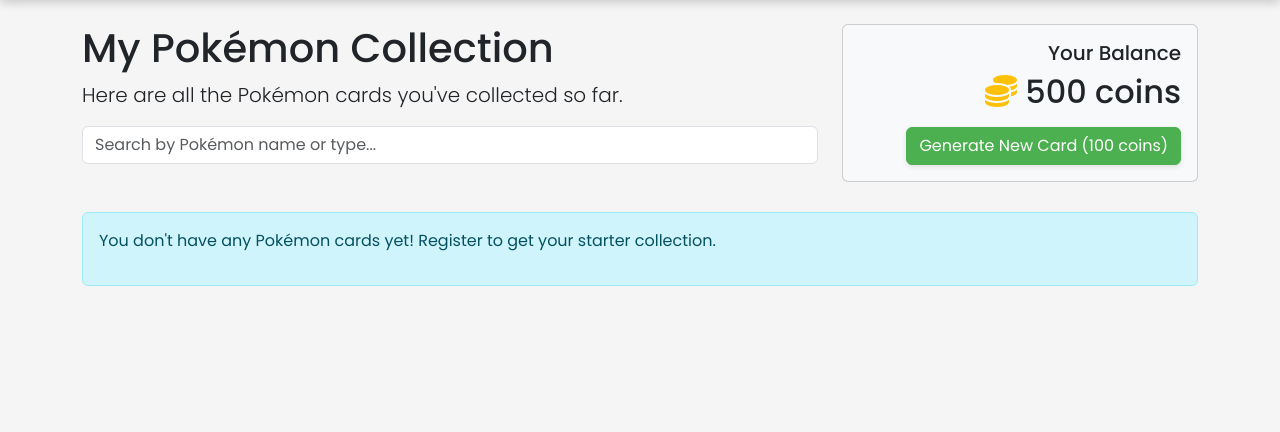
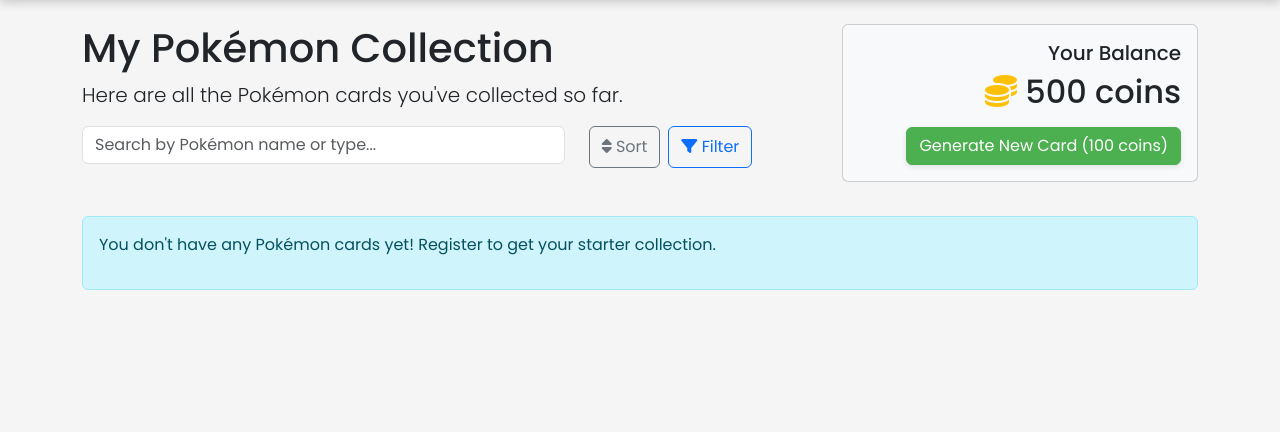
Before and after one commit to frankchang1000/PokeTrade, a Django app: page /cards/collection/ in a window 1280 px wide. Shown: the part 76-508 px from the top of the page. Run offline with Django 5.2, Linux system fonts and the light colour scheme; the visitor is signed in with stand-in values (Sample User, id 1); data that the repository does not hold is empty; some libraries are stand-ins or nearby versions.

Commit message:
added filter buttons and sort by alphabetical button

```diff
--- a/cards/templates/cards/collection.html
+++ b/cards/templates/cards/collection.html
@@ -6,10 +6,44 @@
             <h1>My Pokémon Collection</h1>
             <p class="lead">Here are all the Pokémon cards you've collected so far.</p>
 
-            <!-- Search Input -->
+            <!-- Search and Filter Controls -->
             <div class="mb-4">
-                <input type="text" id="searchInput" class="form-control" placeholder="Search by Pokémon name or type..."
-                       value="{{ template_data.search_term|default:'' }}" autocomplete="off">
+                <div class="row">
+                    <div class="col-md-8">
+                        <input type="text" id="searchInput" class="form-control" placeholder="Search by Pokémon name or type..."
+                               value="{{ template_data.search_term|default:'' }}" autocomplete="off">
+                    </div>
+                    <div class="col-md-4">
+                        <div class="d-flex">
+                            <button id="sortButton" class="btn btn-outline-secondary me-2 py-2" data-sort="{{ template_data.sort_by|default:'' }}">
+                                <i class="fas fa-sort"></i> Sort
+                            </button>
+                            <button class="btn btn-outline-primary py-2" type="button" data-bs-toggle="collapse" data-bs-target="#typeFilterCollapse" aria-expanded="false" aria-controls="typeFilterCollapse">
+                                <i class="fas fa-filter"></i> Filter
+                            </button>
+                        </div>
+                    </div>
+                </div>
+
+                <!-- Type Filter Checkboxes (Collapsible) -->
+                <div class="collapse mt-2" id="typeFilterCollapse">
+                    <div class="card card-body">
+                        <h6 class="mb-2">Filter by Type:</h6>
+                        <div class="row" id="typeCheckboxes">
+                            {% for type in template_data.available_types %}
+                                <div class="col-md-3 col-6 mb-2">
+                                    <div class="form-check">
+                                        <input class="form-check-input type-checkbox" type="checkbox" value="{{ type }}" id="type-{{ type }}"
+                                               {% if type in template_data.filter_types %}checked{% endif %}>
+                                        <label class="form-check-label" for="type-{{ type }}">
+                                            {{ type|title }}
+                                        </label>
+                                    </div>
+                                </div>
+                            {% endfor %}
+                        </div>
+                    </div>
+                </div>
             </div>
         </div>
         <div class="col-md-4 text-end">
@@ -110,34 +144,80 @@
 
         // AJAX search functionality
         const searchInput = document.getElementById('searchInput');
+        const sortButton = document.getElementById('sortButton');
+        const typeCheckboxes = document.querySelectorAll('.type-checkbox');
         const cardsContainer = document.getElementById('cardsContainer');
         let searchTimeout;
+        let currentSort = sortButton.getAttribute('data-sort');
 
+        // Function to get selected types
+        function getSelectedTypes() {
+            const selectedTypes = [];
+            typeCheckboxes.forEach(checkbox => {
+                if (checkbox.checked) {
+                    selectedTypes.push(checkbox.value);
+                }
+            });
+            return selectedTypes;
+        }
+
+        // Function to update cards display
+        function updateCards() {
+            const searchTerm = searchInput.value.trim();
+            const sortBy = currentSort;
+            const selectedTypes = getSelectedTypes();
+
+            // Make AJAX request to search endpoint with all parameters
+            fetch(`{% url 'search_cards' %}?search=${encodeURIComponent(searchTerm)}&sort=${encodeURIComponent(sortBy)}&types=${encodeURIComponent(JSON.stringify(selectedTypes))}`)
+                .then(response => response.json())
+                .then(data => {
+                    // Update the cards container with the new results
+                    updateCardsDisplay(data.cards);
+                })
+                .catch(error => console.error('Error fetching search results:', error));
+        }
+
+        // Search input event listener
         searchInput.addEventListener('input', function() {
             // Clear previous timeout to prevent multiple requests
             clearTimeout(searchTimeout);
 
             // Set a new timeout to delay the search request
             searchTimeout = setTimeout(function() {
-                const searchTerm = searchInput.value.trim();
+                updateCards();
+            }, 300); // 300ms delay
+        });
 
-                // Make AJAX request to search endpoint
-                fetch(`{% url 'search_cards' %}?search=${encodeURIComponent(searchTerm)}`)
-                    .then(response => response.json())
-                    .then(data => {
-                        // Update the cards container with the new results
-                        updateCardsDisplay(data.cards);
-                    })
-                    .catch(error => console.error('Error fetching search results:', error));
-            }, 300); // 300ms delay
+        // Sort button event listener
+        sortButton.addEventListener('click', function() {
+            // Cycle through three states: no sort, A-Z, Z-A
+            if (currentSort === '') {
+                currentSort = 'name';
+                sortButton.innerHTML = '<i class="fas fa-sort-alpha-down"></i> A-Z';
+            } else if (currentSort === 'name') {
+                currentSort = '-name';
+                sortButton.innerHTML = '<i class="fas fa-sort-alpha-down-alt"></i> Z-A';
+            } else {
+                currentSort = '';
+                sortButton.innerHTML = '<i class="fas fa-sort"></i> Sort';
+            }
+            sortButton.setAttribute('data-sort', currentSort);
+            updateCards();
+        });
+
+        // Type checkbox event listeners
+        typeCheckboxes.forEach(checkbox => {
+            checkbox.addEventListener('change', function() {
+                updateCards();
+            });
         });
 
         // Function to update the cards display
         function updateCardsDisplay(cards) {
             if (cards.length === 0) {
                 cardsContainer.innerHTML = `
-                    <div class="alert alert-info">
-                        <p>No cards found matching your search.</p>
+                    <div class="alert alert-info d-flex align-items-center justify-content-center" style="height: 150px;">
+                        <p class="mb-0">No cards found matching your criteria.</p>
                     </div>
                 `;
                 return;
--- a/cards/views.py
+++ b/cards/views.py
@@ -2,9 +2,10 @@ from django.shortcuts import render, redirect
 from django.contrib.auth.decorators import login_required
 from django.contrib import messages
 from django.http import JsonResponse
-from .models import UserCard
+from .models import UserCard, Card
 from .factories import PokemonCardFactory
 from django.db.models import Q
+import json
 
 # Create your views here.
 
@@ -12,6 +13,10 @@ from django.db.models import Q
 def collection(request):
     """View to display the user's card collection"""
     search_term = request.GET.get('search')
+    sort_by = request.GET.get('sort', '')  # 'name' for A-Z, '-name' for Z-A
+
+    # Get filter types from request
+    filter_types = request.GET.getlist('types', [])
 
     # Base query to get user's cards
     user_cards = UserCard.objects.filter(user=request.user).select_related('card')
@@ -20,10 +25,26 @@ def collection(request):
     if search_term:
         user_cards = user_cards.filter(card__name__icontains=search_term)
 
+    # Apply type filters if provided
+    if filter_types:
+        user_cards = user_cards.filter(card__type__in=filter_types)
+
+    # Apply sorting if requested
+    if sort_by == 'name':
+        user_cards = user_cards.order_by('card__name')
+    elif sort_by == '-name':
+        user_cards = user_cards.order_by('-card__name')
+
+    # Get all available types for the filter checkboxes
+    available_types = Card.objects.values_list('type', flat=True).distinct().exclude(type__isnull=True).exclude(type='')
+
     template_data = {
         'title': 'My Pokémon Collection',
         'user_cards': user_cards,
-        'search_term': search_term,  # Pass search term to template for display
+        'search_term': search_term,
+        'sort_by': sort_by,
+        'filter_types': filter_types,
+        'available_types': available_types,
     }
 
     return render(request, 'cards/collection.html', {'template_data': template_data})
@@ -32,6 +53,15 @@ def collection(request):
 def search_cards(request):
     """AJAX view to search cards without page refresh"""
     search_term = request.GET.get('search', '')
+    sort_by = request.GET.get('sort', '')
+
+    # Get filter types from request
+    filter_types = []
+    types_param = request.GET.get('types', '[]')
+    try:
+        filter_types = json.loads(types_param)
+    except json.JSONDecodeError:
+        pass
 
     # Base query to get user's cards
     user_cards = UserCard.objects.filter(user=request.user).select_related('card')
@@ -43,6 +73,16 @@ def search_cards(request):
             Q(card__name__icontains=search_term) |
             Q(card__type__icontains=search_term)
         )
+
+    # Apply type filters if provided
+    if filter_types:
+        user_cards = user_cards.filter(card__type__in=filter_types)
+
+    # Apply sorting if requested
+    if sort_by == 'name':
+        user_cards = user_cards.order_by('card__name')
+    elif sort_by == '-name':
+        user_cards = user_cards.order_by('-card__name')
 
     # Prepare card data for JSON response
     cards_data = []
```
